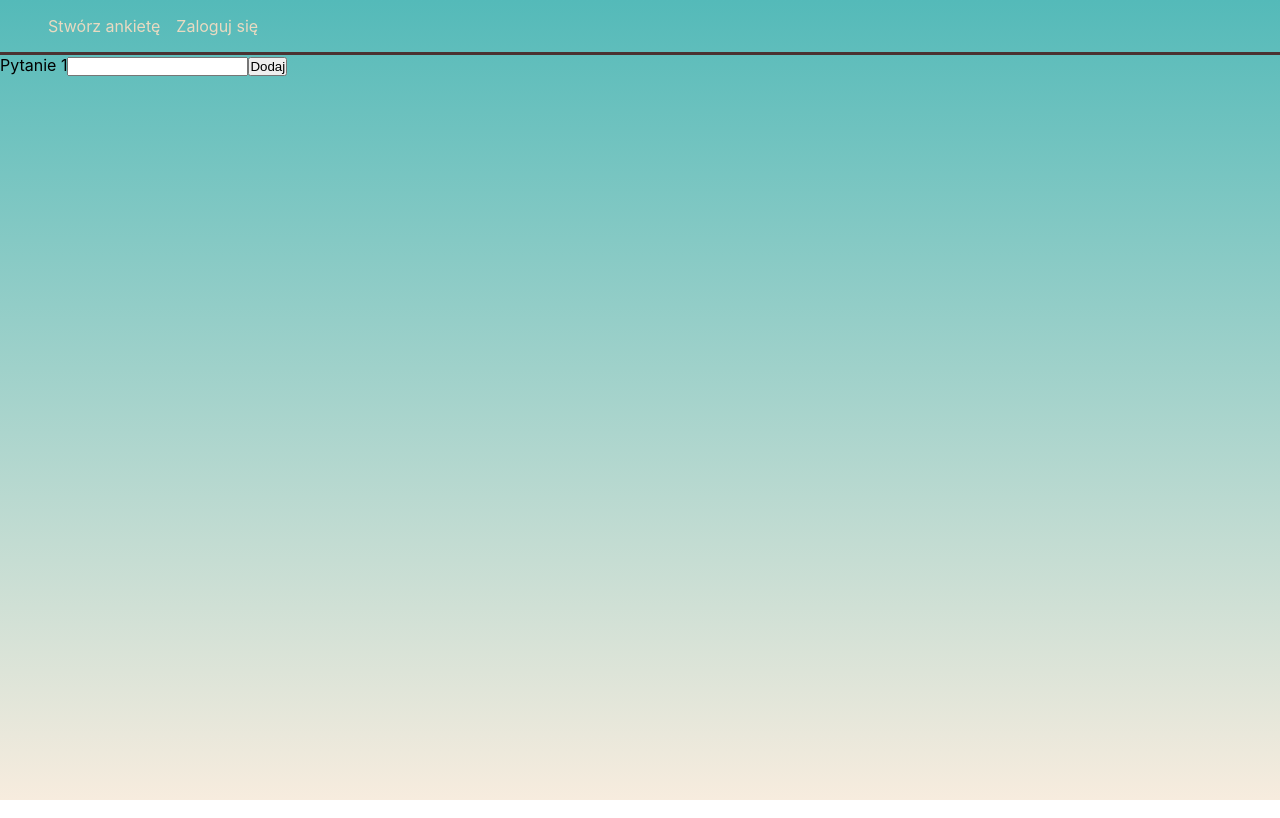
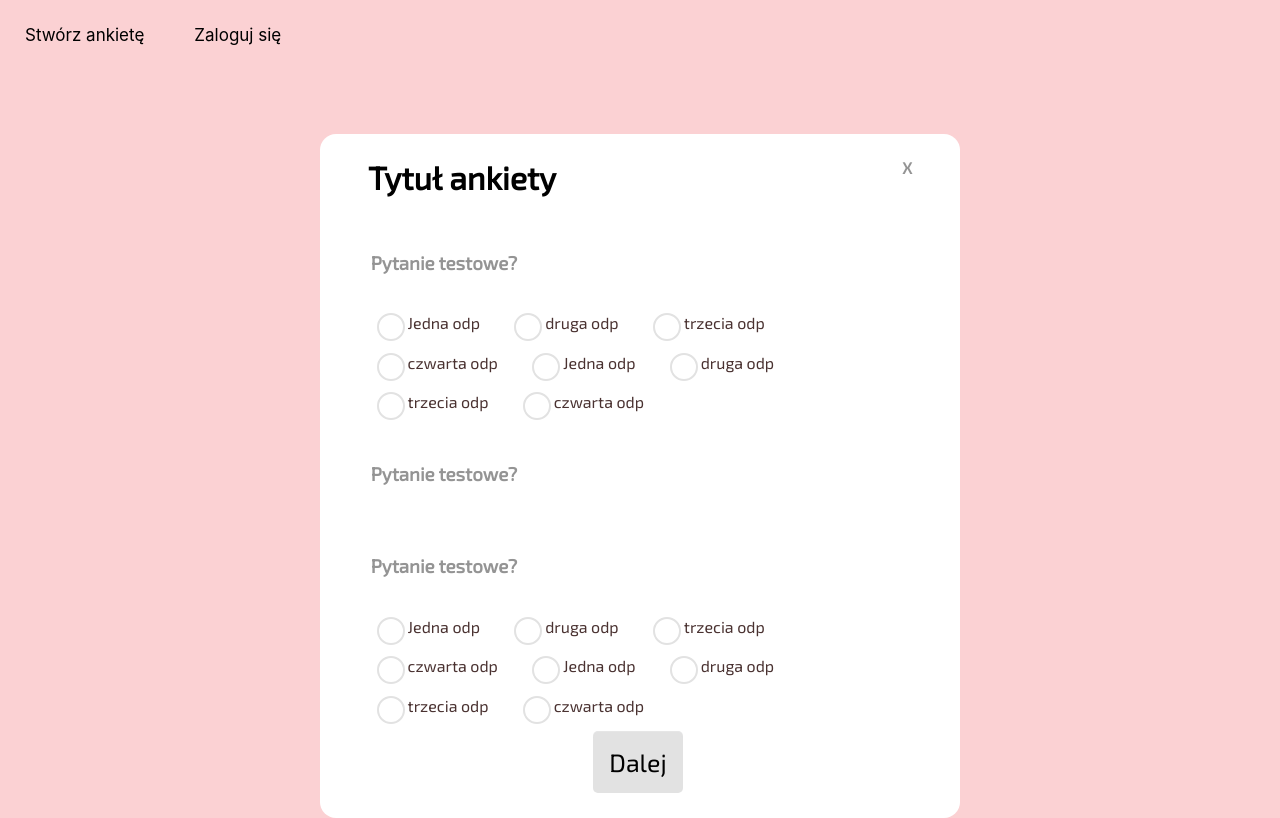
Before and after one commit to ciuki/Pkik-VotingApp, a React (Create React App) app: page /poll/1 in a window 1280 px wide. Built offline with nearby package versions, Linux system fonts and the light colour scheme.

Commit message:
Redesigning QuestionBoard

```diff
--- a/src/App.js
+++ b/src/App.js
@@ -1,16 +1,14 @@
-import logo from './logo.svg';
 import './App.css';
 import './scssConfig/style.css'
 import PollContainer from './view/pollContainer/PollContainer';
 import NavBar from './components/NavBar/NavBar';
-import CreatePoll from './components/CreatePoll/CreatePoll';
 
 
 function App() {
   return (
     <div>
     <NavBar/>
-    <CreatePoll/>
+    <PollContainer/>
     </div>
   );
 }
--- a/src/components/NavBar/NavBar.jsx
+++ b/src/components/NavBar/NavBar.jsx
@@ -5,12 +5,12 @@ const NavBar = ({ isLoggedIn, permission }) => {
   if (isLoggedIn) {
     navBarItems.push(
       <li>
-        <a href="">Przeglądaj swoje ankiety</a>
+        <a href="/">Przeglądaj swoje ankiety</a>
       </li>
     );
     navBarItems.push(
       <li className="loginButton">
-        <a href="" className="loginButton">
+        <a href="/" className="loginButton">
           Wyloguj się
         </a>
       </li>
@@ -18,21 +18,21 @@ const NavBar = ({ isLoggedIn, permission }) => {
   } else {
     navBarItems.push(
       <li>
-        <a href="" className="loginButton">
+        <a href="/" className="loginButton">
           Zaloguj się
         </a>
       </li>
     );
   }
   return (
-    <div className="navbar">
+    <nav>
       <ul>
         <li>
-          <a href="">Stwórz ankietę</a>
+          <a href="/">Stwórz ankietę</a>
         </li>
         {navBarItems}
       </ul>
-    </div>
+    </nav>
   );
 };
 
--- a/src/components/NavBar/_NavBar.scss
+++ b/src/components/NavBar/_NavBar.scss
@@ -1,23 +1,30 @@
-.navbar{
+nav {
+    color: #fff;
+    width: 100%;
     display: flex;
+    flex-wrap: wrap;
+    align-items: center;
     justify-content: space-between;
-    padding: 1rem 2rem;
-    border-bottom: 3px solid $text-on-light-background;
+    ul {
+        width: 100%;
+        li {
+            display: inline-block;
 
-    a{
-        color: $text-on-light-background;
-        text-decoration: none;
-        color: $base-color;
-    }
-
-    ul{
-        display: flex;
-        list-style: none;
-    }
-    li{
-        padding-left: 1rem;
-    }
-    .loginButton{
-        float: right;
+            a {
+                padding: 20px;
+                color: black;
+                margin: 5px 5px 5px 5px;
+                border-radius: 10px;
+                font-size: 17px;
+                text-decoration: none;
+                display: block;
+            }
+            a:hover {
+                box-shadow: 0 0 10px rgba(0, 0, 0, 0.1), inset 0 0 1px rgba(255, 255, 255, 1);
+                background-color: #fff;
+                border-radius: 10px;
+                transition: 0.5s;
+            }
+        }
     }
 }
--- a/src/components/QuestionBoard/QuestionBoard.jsx
+++ b/src/components/QuestionBoard/QuestionBoard.jsx
@@ -1,6 +1,6 @@
 import React from "react";
 
-const type = "checkbox";
+
 
 const QuestionBoard = ({ question: { Answers, Question } }) => {
   const answersArray = [];
@@ -23,17 +23,30 @@ const QuestionBoard = ({ question: { Answers, Question } }) => {
     );
   }
   return (
-    <div className="question-board">
-      <div className="question">
-        <h1>{Question}</h1>
+      <div className="answers-area">
+        <div className="question">
+          <h3>
+            {Question}
+          </h3>
+          <div className="answers">
+            {answersArray}
+          </div>
+        </div>
+        <div className="question">
+          <h3>{Question}</h3>
+          <div className="answers">
+            <div className="">
+
+            </div>
+          </div>
+        </div>
+        <div className="question">
+          <h3>{Question}</h3>
+          <div className="answers">
+            {answersArray}
+          </div>
+        </div>
       </div>
-      <div className="answers-area">
-        {answersArray}
-      </div>
-      <div>
-        <button type="button">Dalej</button>
-      </div>
-    </div>
   );
 };
 
--- a/src/components/QuestionBoard/_QuestionBoard.scss
+++ b/src/components/QuestionBoard/_QuestionBoard.scss
@@ -1,30 +1,26 @@
 @import url("https://fonts.googleapis.com/css2?family=Exo+2&display=swap");
 
-.question-board {
-  border-radius: 1em;
-  border-color: $text-on-light-background;
-  border-style: solid;
-  color: $text-on-light-background;
-  background: linear-gradient(to left top, #E9DAC1, $base-color);
-  font-family: "Exo 2", sans-serif;
-  text-align: center;
-
-  .question {
-    padding: 1em;
-
-    h1 {
-      color: $text-on-light-background
-    }
-  }
 
 .answers-area {
+  .question {
+    h3 {
+      margin: 1rem 2rem 1rem 2rem;
+      text-align: left;
+      padding: 1em;
+      color: #949494;
+      float: left;
+      width: 100%;
+    }
+    .answers {
+      width: fit-content;
+      overflow: hidden;
+      padding-left: 2rem;
+      padding-right: 2rem;
       .answer {
-      padding: 1rem;
-      text-align: left;
-      min-height: 50px;
-      display: flex;
-      align-content: center;
-      flex-direction: row;
+        min-height: 1rem;
+        overflow: hidden;
+        float: left;
+        padding: .3rem .6rem .3rem .6rem;
 
         .checkbox-container {
           min-width: 30px;
@@ -45,8 +41,8 @@
               height: 24px;
               width: 24px;
               background-color: transparent;
-            border-radius: 5px;
-            border: 2px solid $text-on-light-background;
+              border-radius: 24px;
+              border: 2px solid #e2e2e2;
               transition: all 0.3 ease-out;
               -webkit-transition: all 0.3 ease-out;
               -moz-transition: all 0.3 ease-out;
@@ -60,8 +56,8 @@
                 top: 12px;
                 height: 0px;
                 width: 0px;
-              border-radius: 5px;
-              border: solid $text-on-light-background;
+                border-radius: 12px;
+                border: solid #e2e2e2;
                 border-width: 0 3px 3px 0;
                 -webkit-transform: rotate(0deg) scale(0);
                 -ms-transform: rotate(0deg) scale(0);
@@ -81,7 +77,7 @@
                 top: 10px;
                 height: 0px;
                 width: 0px;
-              border-radius: 5px;
+                border-radius: 10px;
                 border: solid $white;
                 -webkit-transform: scale(0);
                 -ms-transform: scale(0);
@@ -90,8 +86,8 @@
             }
 
             input:checked~.checkbox-custom {
-            background-color: $text-on-light-background;
-            border-radius: 5px;
+              background-color: #000080;
+              border-radius: 24px;
               -webkit-transform: rotate(0deg) scale(1);
               -ms-transform: rotate(0deg) scale(1);
               transform: rotate(0deg) scale(1);
@@ -107,7 +103,7 @@
                 top: 3px;
                 height: 12px;
                 width: 6px;
-              border: solid $base-color;
+                border: solid $white;
                 border-width: 0 2px 2px 0;
                 background-color: transparent;
                 border-radius: 0;
@@ -120,7 +116,7 @@
                 top: -3px;
                 height: 24px;
                 width: 24px;
-              border-radius: 5px;
+                border-radius: 24px;
                 -webkit-transform: scale(3);
                 -ms-transform: scale(3);
                 transform: scale(3);
@@ -141,38 +137,12 @@
           min-height: 30px;
           float: left;
           padding-left: 1rem;
+
           .answer-content {
             min-height: 24px;
           }
         }
       }
     }
-
-  button {
-    background-color: initial;
-    background-image: linear-gradient($white 0, $white 100%);
-    border-radius: 5px;
-    border-style: none;
-    box-shadow: rgba(245, 244, 247, 0.25) 0 1px 1px inset;
-    color: $text-on-light-background;
-    cursor: pointer;
-    display: inline-block;
-    font-family: "Exo 2", sans-serif;
-    font-size: 16px;
-    font-weight: 500;
-    height: 30px;
-    margin-left: -4px;
-    outline: 0;
-    text-align: center;
-    transition: all 0.3s cubic-bezier(0.05, 0.03, 0.35, 1);
-    user-select: none;
-    touch-action: manipulation;
-    vertical-align: bottom;
-    width: 100px;
-    margin-bottom: 1em;
-  }
-
-  button:hover {
-    opacity: 0.7;
   }
 }
--- a/src/index.css
+++ b/src/index.css
@@ -5,7 +5,7 @@ body{
     sans-serif;
   -webkit-font-smoothing: antialiased;
   -moz-osx-font-smoothing: grayscale;
-  background: linear-gradient(#54BAB9,#F7ECDE);
+  background-color: #fbd1d3;
   height: 100%;
   width: 100%;
 }
--- a/src/scssConfig/_ScssConfig.scss
+++ b/src/scssConfig/_ScssConfig.scss
@@ -1,6 +1,5 @@
 $base-color: #E9DAC1;
 $secondary-color: #E31C25;
-$primary-background-color: #F7ECDE;
-$secondary-background-color: #54BAB9;
+$primary-background-color: #fbd1d3;
 $white: #FFFFFF;
 $text-on-light-background: #4a3231;
--- a/src/scssConfig/style.css
+++ b/src/scssConfig/style.css
@@ -1,77 +1,79 @@
 @import url("https://fonts.googleapis.com/css2?family=Exo+2&display=swap");
-.navbar {
+nav {
+  color: #fff;
+  width: 100%;
   display: -webkit-box;
   display: -ms-flexbox;
   display: flex;
+  -ms-flex-wrap: wrap;
+      flex-wrap: wrap;
+  -webkit-box-align: center;
+      -ms-flex-align: center;
+          align-items: center;
   -webkit-box-pack: justify;
       -ms-flex-pack: justify;
           justify-content: space-between;
-  padding: 1rem 2rem;
-  border-bottom: 3px solid #4a3231;
 }
 
-.navbar a {
-  color: #4a3231;
-  text-decoration: none;
-  color: #E9DAC1;
+nav ul {
+  width: 100%;
 }
 
-.navbar ul {
-  display: -webkit-box;
-  display: -ms-flexbox;
-  display: flex;
-  list-style: none;
+nav ul li {
+  display: inline-block;
 }
 
-.navbar li {
-  padding-left: 1rem;
+nav ul li a {
+  padding: 20px;
+  color: black;
+  margin: 5px 5px 5px 5px;
+  border-radius: 10px;
+  font-size: 17px;
+  text-decoration: none;
+  display: block;
 }
 
-.navbar .loginButton {
-  float: right;
+nav ul li a:hover {
+  -webkit-box-shadow: 0 0 10px rgba(0, 0, 0, 0.1), inset 0 0 1px white;
+          box-shadow: 0 0 10px rgba(0, 0, 0, 0.1), inset 0 0 1px white;
+  background-color: #fff;
+  border-radius: 10px;
+  -webkit-transition: 0.5s;
+  transition: 0.5s;
 }
 
-.question-board {
-  border-radius: 1em;
-  border-color: #4a3231;
-  border-style: solid;
-  color: #4a3231;
-  background: -webkit-gradient(linear, right bottom, left top, from(#E9DAC1), to(#E9DAC1));
-  background: linear-gradient(to left top, #E9DAC1, #E9DAC1);
-  font-family: "Exo 2", sans-serif;
-  text-align: center;
+.answers-area .question h3 {
+  margin: 1rem 2rem 1rem 2rem;
+  text-align: left;
+  padding: 1em;
+  color: #949494;
+  float: left;
+  width: 100%;
 }
 
-.question-board .question {
-  padding: 1em;
+.answers-area .question .answers {
+  width: -webkit-fit-content;
+  width: -moz-fit-content;
+  width: fit-content;
+  overflow: hidden;
+  padding-left: 2rem;
+  padding-right: 2rem;
 }
 
-.question-board .question h1 {
-  color: #4a3231;
+.answers-area .question .answers .answer {
+  min-height: 1rem;
+  overflow: hidden;
+  float: left;
+  padding: .3rem .6rem .3rem .6rem;
 }
 
-.question-board .answers-area .answer {
-  padding: 1rem;
-  text-align: left;
-  min-height: 50px;
-  display: -webkit-box;
-  display: -ms-flexbox;
-  display: flex;
-  -ms-flex-line-pack: center;
-      align-content: center;
-  -webkit-box-orient: horizontal;
-  -webkit-box-direction: normal;
-      -ms-flex-direction: row;
-          flex-direction: row;
-}
-
-.question-board .answers-area .answer .checkbox-container {
+.answers-area .question .answers .answer .checkbox-container {
   min-width: 30px;
   min-height: 30px;
   float: left;
 }
 
-.question-board .answers-area .answer .checkbox-container .checkbox-label input {
+.answers-area .question .answers .answer .checkbox-container .checkbox-label input {
   position: absolute;
   opacity: 0;
   height: 24px;
@@ -79,13 +81,13 @@
   cursor: pointer;
 }
 
-.question-board .answers-area .answer .checkbox-container .checkbox-label .checkbox-custom {
+.answers-area .question .answers .answer .checkbox-container .checkbox-label .checkbox-custom {
   position: absolute;
   height: 24px;
   width: 24px;
   background-color: transparent;
-  border-radius: 5px;
-  border: 2px solid #4a3231;
+  border-radius: 24px;
+  border: 2px solid #e2e2e2;
   transition: all 0.3 ease-out;
   -webkit-transition: all 0.3 ease-out;
   -moz-transition: all 0.3 ease-out;
@@ -93,15 +95,15 @@
   -o-transition: all 0.3 ease-out;
 }
 
-.question-board .answers-area .answer .checkbox-container .checkbox-label .checkbox-custom::after {
+.answers-area .question .answers .answer .checkbox-container .checkbox-label .checkbox-custom::after {
   position: absolute;
   content: "";
   left: 12px;
   top: 12px;
   height: 0px;
   width: 0px;
-  border-radius: 5px;
-  border: solid #4a3231;
+  border-radius: 12px;
+  border: solid #e2e2e2;
   border-width: 0 3px 3px 0;
   -webkit-transform: rotate(0deg) scale(0);
   transform: rotate(0deg) scale(0);
@@ -113,29 +115,29 @@
   -o-transition: all 0.3s ease-out;
 }
 
-.question-board .answers-area .answer .checkbox-container .checkbox-label .checkbox-custom::before {
+.answers-area .question .answers .answer .checkbox-container .checkbox-label .checkbox-custom::before {
   position: absolute;
   content: "";
   left: 10px;
   top: 10px;
   height: 0px;
   width: 0px;
-  border-radius: 5px;
+  border-radius: 10px;
   border: solid #FFFFFF;
   -webkit-transform: scale(0);
   transform: scale(0);
 }
 
-.question-board .answers-area .answer .checkbox-container .checkbox-label input:checked ~ .checkbox-custom {
-  background-color: #4a3231;
-  border-radius: 5px;
+.answers-area .question .answers .answer .checkbox-container .checkbox-label input:checked ~ .checkbox-custom {
+  background-color: #000080;
+  border-radius: 24px;
   -webkit-transform: rotate(0deg) scale(1);
   transform: rotate(0deg) scale(1);
   opacity: 1;
   border: 2px solid #FFFFFF;
 }
 
-.question-board .answers-area .answer .checkbox-container .checkbox-label input:checked ~ .checkbox-custom::after {
+.answers-area .question .answers .answer .checkbox-container .checkbox-label input:checked ~ .checkbox-custom::after {
   -webkit-transform: rotate(45deg) scale(1);
   transform: rotate(45deg) scale(1);
   opacity: 1;
@@ -143,20 +145,20 @@
   top: 3px;
   height: 12px;
   width: 6px;
-  border: solid #E9DAC1;
+  border: solid #FFFFFF;
   border-width: 0 2px 2px 0;
   background-color: transparent;
   border-radius: 0;
 }
 
-.question-board .answers-area .answer .checkbox-container .checkbox-label input:checked ~ .checkbox-custom::before {
+.answers-area .question .answers .answer .checkbox-container .checkbox-label input:checked ~ .checkbox-custom::before {
   position: absolute;
   content: "";
   left: -3px;
   top: -3px;
   height: 24px;
   width: 24px;
-  border-radius: 5px;
+  border-radius: 24px;
   -webkit-transform: scale(3);
   transform: scale(3);
   opacity: 0;
@@ -168,32 +170,75 @@
   -o-transition: all 0.3s ease-out;
 }
 
-.question-board .answers-area .answer .answer-container {
+.answers-area .question .answers .answer .answer-container {
   min-width: 30px;
   min-height: 30px;
   float: left;
   padding-left: 1rem;
 }
 
-.question-board .answers-area .answer .answer-container .answer-content {
+.answers-area .question .answers .answer .answer-container .answer-content {
   min-height: 24px;
 }
 
-.question-board button {
-  background-color: initial;
-  background-image: -webkit-gradient(linear, left top, left bottom, color-stop(0, #FFFFFF), to(#FFFFFF));
-  background-image: linear-gradient(#FFFFFF 0, #FFFFFF 100%);
+.poll-container {
+  margin-top: 4em;
+  margin-bottom: 4em;
+  display: -webkit-box;
+  display: -ms-flexbox;
+  display: flex;
+  -webkit-box-pack: center;
+      -ms-flex-pack: center;
+          justify-content: center;
+}
+
+.poll-container .inner-poll-container {
+  width: 50%;
+}
+
+.question-board {
+  border-radius: 1em;
+  color: #4a3231;
+  background: white;
+  font-family: "Exo 2", sans-serif;
+  text-align: center;
+}
+
+.question-board .questions-area {
+  padding: 1em;
+  overflow: none;
+  min-height: 50px;
+  margin-left: 2rem;
+  margin-right: 2rem;
+}
+
+.question-board .questions-area h1 {
+  color: black;
+  margin-top: 0.5rem;
+  float: left;
+}
+
+.question-board .questions-area .close {
+  float: right;
+  color: #949494;
+  font-weight: bold;
+  cursor: pointer;
+  margin-top: 0.5rem;
+}
+
+button {
+  background-color: #e2e2e2;
+  padding: 1rem;
   border-radius: 5px;
   border-style: none;
   -webkit-box-shadow: rgba(245, 244, 247, 0.25) 0 1px 1px inset;
           box-shadow: rgba(245, 244, 247, 0.25) 0 1px 1px inset;
-  color: #4a3231;
+  color: black;
   cursor: pointer;
   display: inline-block;
   font-family: "Exo 2", sans-serif;
-  font-size: 16px;
+  font-size: 25px;
   font-weight: 500;
-  height: 30px;
   margin-left: -4px;
   outline: 0;
   text-align: center;
@@ -206,25 +251,12 @@
   -ms-touch-action: manipulation;
       touch-action: manipulation;
   vertical-align: bottom;
-  width: 100px;
   margin-bottom: 1em;
 }
 
-.question-board button:hover {
+button:hover {
   opacity: 0.7;
-}
-
-.poll-container {
-  margin-top: 4em;
-  display: -webkit-box;
-  display: -ms-flexbox;
-  display: flex;
-  -webkit-box-pack: center;
-      -ms-flex-pack: center;
-          justify-content: center;
-}
-
-.poll-container .inner-poll-container {
-  width: 50%;
+  background-color: #000080;
+  color: white;
 }
 /*# sourceMappingURL=style.css.map */
--- a/src/view/pollContainer/PollContainer.jsx
+++ b/src/view/pollContainer/PollContainer.jsx
@@ -2,7 +2,7 @@ import React from "react";
 import QuestionBoard from "../../components/QuestionBoard/QuestionBoard";
 
 let question = {
-  Answers: ["Jedna odp", "druga odp", "trzecia odp"],
+  Answers: ["Jedna odp", "druga odp", "trzecia odp","czwarta odp","Jedna odp", "druga odp", "trzecia odp","czwarta odp"],
   Question: "Pytanie testowe?",
 };
 
@@ -10,7 +10,16 @@ const PollContainer = () => {
   return (
     <div className="poll-container">
       <div className="inner-poll-container">
-        <QuestionBoard question={question} />
+        <div className="question-board">
+          <div className="questions-area">
+             <span class="close">X</span>
+             <h1>Tytuł ankiety</h1>
+          </div>
+          <QuestionBoard question={question} />
+          <div>
+            <button type="button">Dalej</button>
+        </div>
+        </div>
       </div>
     </div>
   );
--- a/src/view/pollContainer/_PollContainer.scss
+++ b/src/view/pollContainer/_PollContainer.scss
@@ -1,8 +1,64 @@
 .poll-container{
     margin-top: 4em;
+    margin-bottom: 4em;
     display: flex;
     justify-content: center;
     .inner-poll-container{
         width: 50%;
     }
 }
+.question-board {
+    border-radius: 1em;
+    color: $text-on-light-background;
+    background: white;
+    font-family: "Exo 2", sans-serif;
+    text-align: center;
+
+    .questions-area {
+      padding: 1em;
+      overflow:none;
+      min-height: 50px;
+      margin-left: 2rem;
+      margin-right: 2rem;
+
+      h1 {
+        color: black;
+        margin-top: 0.5rem;
+        float:left;
+      }
+      .close{
+         float:right;
+         color:#949494;
+         font-weight: bold;
+         cursor: pointer;
+         margin-top: 0.5rem;
+      }
+  }
+}
+button {
+    background-color:  #e2e2e2;
+    padding: 1rem;
+    border-radius: 5px;
+    border-style: none;
+    box-shadow: rgba(245, 244, 247, 0.25) 0 1px 1px inset;
+    color: black;
+    cursor: pointer;
+    display: inline-block;
+    font-family: "Exo 2", sans-serif;
+    font-size: 25px;
+    font-weight: 500;
+    margin-left: -4px;
+    outline: 0;
+    text-align: center;
+    transition: all 0.3s cubic-bezier(0.05, 0.03, 0.35, 1);
+    user-select: none;
+    touch-action: manipulation;
+    vertical-align: bottom;
+    margin-bottom: 1em;
+  }
+
+  button:hover {
+    opacity: 0.7;
+    background-color: #000080;
+    color: white;
+  }
```
Also changed, not shown: 1 other file (tests, documents, lock files or other folders). Lines whose indentation alone changed are shown as unchanged.
